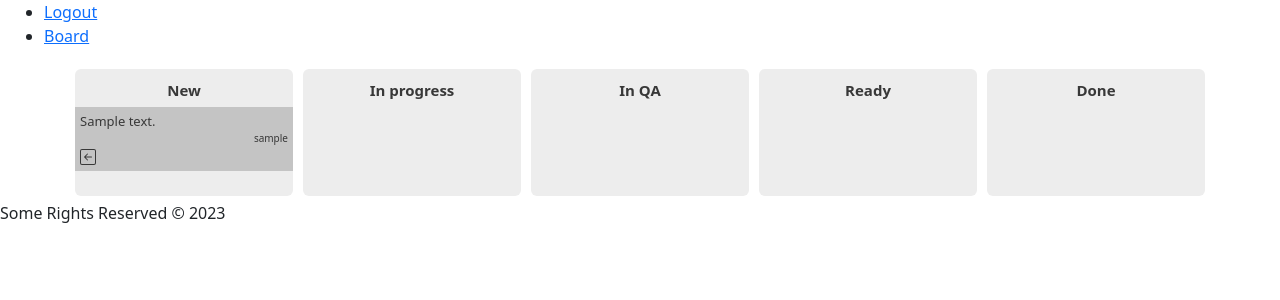
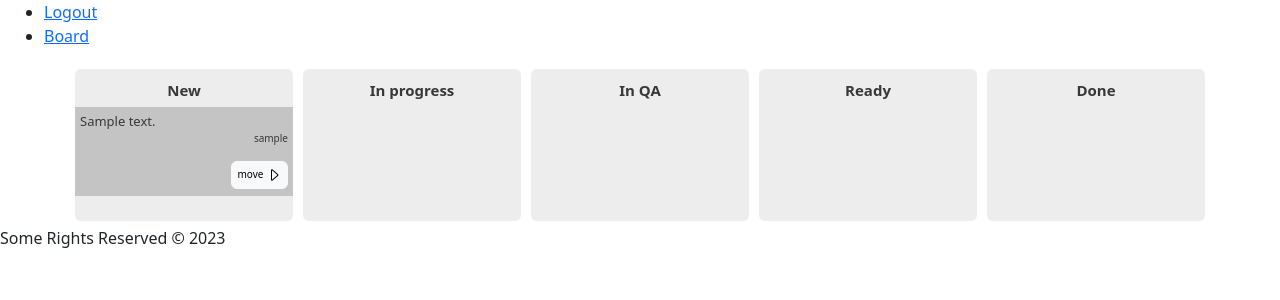
Before and after one commit to eduardzapadinsky/board, a Django app: page /board/ in a window 1280 px wide. Shown: the top 300 px of the page. Run offline with Django 4.2, Linux system fonts and the light colour scheme; a user stored in the database is signed in; tables that the repository leaves empty hold one stand-in row (values such as "Sample post").

Commit message:
realized board arrows

```diff
--- a/dashboard/templates/dashboard/card_list.html
+++ b/dashboard/templates/dashboard/card_list.html
@@ -11,7 +11,7 @@
                     {{ card_status_name }}
                     {% for card in card_list %}
                         {% if card.status == card_status and not card.is_deleted %}
-                            <div class="dash-card">
+                            <div class="dash-card container">
                                 <div>
                                     {{ card.description }}
                                 </div>
@@ -20,11 +20,36 @@
                                         {{ card.executor }}
                                     </div>
                                 {% endif %}
-                                <svg xmlns="http://www.w3.org/2000/svg" width="16" height="16" fill="currentColor"
-                                     class="bi bi-arrow-left-square" viewBox="0 0 16 16">
-                                    <path fill-rule="evenodd"
-                                          d="M15 2a1 1 0 0 0-1-1H2a1 1 0 0 0-1 1v12a1 1 0 0 0 1 1h12a1 1 0 0 0 1-1V2zM0 2a2 2 0 0 1 2-2h12a2 2 0 0 1 2 2v12a2 2 0 0 1-2 2H2a2 2 0 0 1-2-2V2zm11.5 5.5a.5.5 0 0 1 0 1H5.707l2.147 2.146a.5.5 0 0 1-.708.708l-3-3a.5.5 0 0 1 0-.708l3-3a.5.5 0 1 1 .708.708L5.707 7.5H11.5z"/>
-                                </svg>
+                                <div class="position-relative h-100">
+                                    {% if card.status != "New" and card.status != "Done" %}
+                                        <div class="position-absolute top-left">
+                                            <a class="" href="{% url "dashboard:card-move-left" pk=card.id %}">
+                                                <button type="button" class="btn-move btn btn-light">
+                                                    <svg xmlns="http://www.w3.org/2000/svg" width="16" height="16"
+                                                         fill="currentColor" class="bi bi-caret-left"
+                                                         viewBox="0 0 16 16">
+                                                        <path d="M10 12.796V3.204L4.519 8 10 12.796zm-.659.753-5.48-4.796a1 1 0 0 1 0-1.506l5.48-4.796A1 1 0 0 1 11 3.204v9.592a1 1 0 0 1-1.659.753z"></path>
+                                                    </svg>
+                                                    move
+                                                </button>
+                                            </a>
+                                        </div>
+                                    {% endif %}
+                                    {% if card.status != "Done" %}
+                                        <div class="position-absolute top-right">
+                                            <a class="" href="{% url "dashboard:card-move-right" pk=card.id %}">
+                                                <button type="button" class="btn-move btn btn-light">
+                                                    move
+                                                    <svg xmlns="http://www.w3.org/2000/svg" width="16" height="16"
+                                                         fill="currentColor" class="bi bi-caret-right"
+                                                         viewBox="0 0 16 16">
+                                                        <path d="M6 12.796V3.204L11.481 8 6 12.796zm.659.753 5.48-4.796a1 1 0 0 0 0-1.506L6.66 2.451C6.011 1.885 5 2.345 5 3.204v9.592a1 1 0 0 0 1.659.753z"></path>
+                                                    </svg>
+                                                </button>
+                                            </a>
+                                        </div>
+                                    {% endif %}
+                                </div>
                             </div>
                         {% endif %}
                     {% endfor %}
--- a/dashboard/urls.py
+++ b/dashboard/urls.py
@@ -11,4 +11,6 @@ app_name = "dashboard"
 urlpatterns = [
     path("", views.CardListView.as_view(), name="homepage"),
     path("board/", views.CardListView.as_view(), name="board"),
+    path("card/move_left/<int:pk>/", views.card_move_left, name="card-move-left"),
+    path("card/move_right/<int:pk>/", views.card_move_right, name="card-move-right"),
 ]
--- a/dashboard/views.py
+++ b/dashboard/views.py
@@ -1,7 +1,10 @@
 from django.contrib.auth.mixins import LoginRequiredMixin
+from django.shortcuts import redirect
 from django.views.generic import ListView
 
 from .models import Card
+
+CARD_LIST_STATUS = Card.STATUS_CHOICES
 
 
 class CardListView(LoginRequiredMixin, ListView):
@@ -12,7 +15,32 @@ class CardListView(LoginRequiredMixin, ListView):
         Add list of cards from Card model
 
         """
-        card_list_status = Card.STATUS_CHOICES
         context = super().get_context_data(*args, **kwargs)
-        context["card_list_status"] = card_list_status
+        context["card_list_status"] = CARD_LIST_STATUS
         return context
+
+
+def card_move(pk):
+    card = Card.objects.get(id=pk)
+    card_status = card.status
+    card_list_status_name = [i[0] for i in CARD_LIST_STATUS]
+    card_status_index = card_list_status_name.index(card_status)
+    return card, card_list_status_name, card_status_index
+
+
+def card_move_left(request, pk):
+    card, card_list_status_name, card_status_index = card_move(pk)
+    if card_status_index != 0:
+        next_cart_status = card_list_status_name[card_status_index - 1]
+        card.status = next_cart_status
+        card.save()
+    return redirect("dashboard:board")
+
+
+def card_move_right(request, pk, *args):
+    card, card_list_status_name, card_status_index = card_move(pk)
+    if card_status_index != len(card_list_status_name) - 1:
+        next_cart_status = card_list_status_name[card_status_index + 1]
+        card.status = next_cart_status
+        card.save()
+    return redirect("dashboard:board")
--- a/static/css/all.css
+++ b/static/css/all.css
@@ -37,9 +37,24 @@
     font-size: 13px;
     font-weight: normal;
     margin: 5px 0 5px 0;
-    padding: 5px;
+    padding: 5px 5px 50px 5px;
 }
+
 .dash-author {
     text-align: right;
     font-size: 10px;
 }
+
+.btn-move {
+    font-size: 10px;
+    margin: 15px 0 5px 0;
+    padding: 5px;
+}
+
+.top-left {
+    left: 0;
+}
+
+.top-right {
+    right: 0;
+}
--- a/user/views.py
+++ b/user/views.py
@@ -55,7 +55,7 @@ def login(request):
             else:
                 messages.warning(request, "Check your name and password")
                 return render(request, "user/login.html", {"form": form})
-            # return redirect("product:homepage")
+            return redirect("dashboard:board")
     else:
         form = LoginForm()
     return render(request, "user/login.html", {"form": form})
@@ -65,4 +65,4 @@ class Logout(LogoutView):
     """
     Logout user
     """
-    # next_page = "product:homepage"
+    next_page = "dashboard:board"
```
